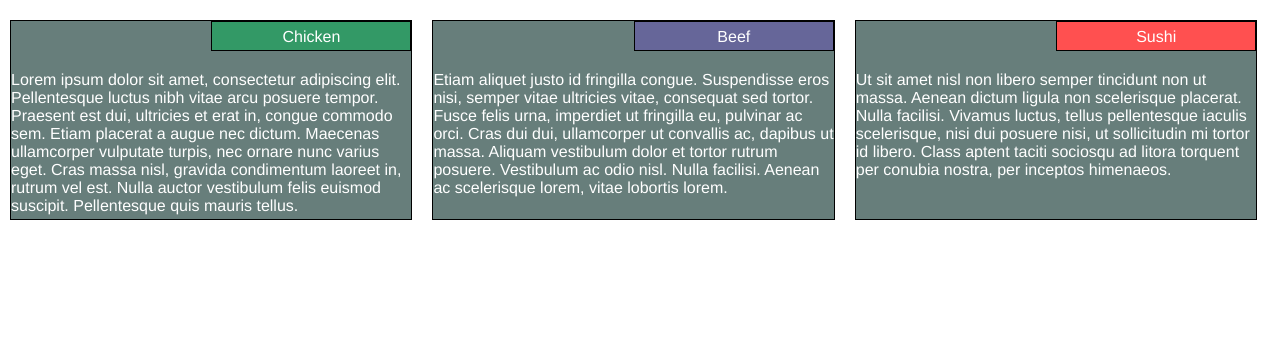
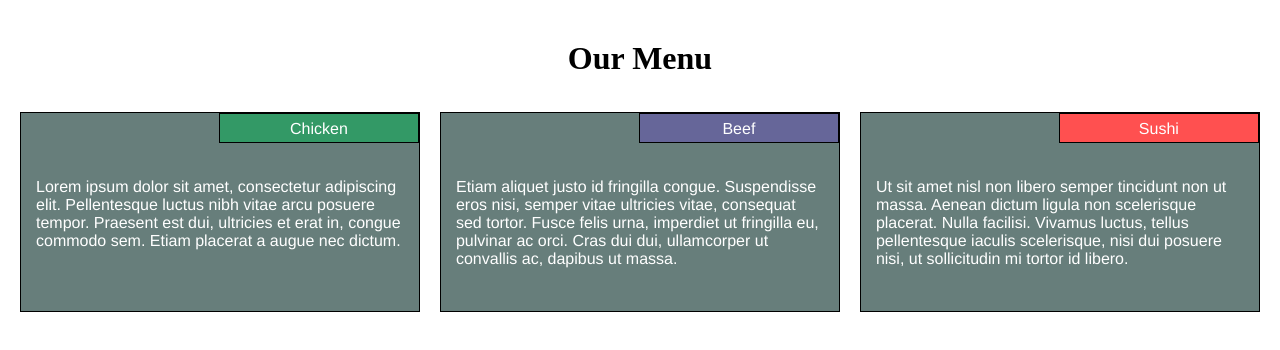
Before and after one commit to MatteoPierro/coursera-course, a plain HTML site: page module2-solution/index.html in a window 1280 px wide. Drawn offline with Linux system fonts and the light colour scheme.

Commit message:
adds default column style

```diff
--- a/module2-solution/css/style.css
+++ b/module2-solution/css/style.css
@@ -5,7 +5,10 @@
 }
 
 h1 {
-  margin-bottom: 15px;
+  margin-top: 40px;
+  margin-bottom: 25px;
+  text-align: center;
+  vertical-align: middle;
 }
 
 #label1 {
@@ -25,8 +28,8 @@ h1 {
   height: 200px;
   margin-left: 10px;
   margin-right: 10px;
-  margin-top: 20px;
-  margin-bottom: 20px;
+  margin-top: 10px;
+  margin-bottom: 10px;
   font-family: Helvetica;
   background-color: #677e7b;
   color: white;
@@ -48,17 +51,21 @@ h1 {
 
 .description {
   position: relative;
+  padding: 15px;
   top: 50px;
 }
 
 .row {
   width: 100%;
+  padding-right: 10px;
+  padding-left: 10px;
+}
+
+.col {
+    float: left;
 }
 
 @media (min-width: 992px) {
-  .col-lg-1, .col-lg-2, .col-lg-3, .col-lg-4, .col-lg-5, .col-lg-6, .col-lg-7, .col-lg-8, .col-lg-9, .col-lg-10, .col-lg-11, .col-lg-12 {
-    float: left;
-  }
   .col-lg-1 {
     width: 8.33%;
   }
@@ -69,7 +76,7 @@ h1 {
     width: 25%;
   }
   .col-lg-4 {
-    width: 33%;
+    width: 33.33%;
   }
   .col-lg-5 {
     width: 41.66%;
@@ -98,9 +105,6 @@ h1 {
 }
 
 @media (min-width: 768px) and (max-width: 991px) {
-  .col-md-1, .col-md-2, .col-md-3, .col-md-4, .col-md-5, .col-md-6, .col-md-7, .col-md-8, .col-md-9, .col-md-10, .col-md-11, .col-md-12 {
-    float: left;
-  }
   .col-md-1 {
     width: 8.33%;
   }
@@ -111,7 +115,7 @@ h1 {
     width: 25%;
   }
   .col-md-4 {
-    width: 33%;
+    width: 33.33%;
   }
   .col-md-5 {
     width: 41.66%;
--- a/module2-solution/index.html
+++ b/module2-solution/index.html
@@ -6,34 +6,35 @@
 		<title>Module 2 Exercise</title>
 	</head>
 	<body>
+    <h1> Our Menu </h1>
 		<div class="row">
-			<div class="col-lg-4 col-md-6">
+			<div class="col col-lg-4 col-md-6">
         <div class="box">
           <div id="label1" class="label">
             Chicken
           </div>
           <div class="description">
-            Lorem ipsum dolor sit amet, consectetur adipiscing elit. Pellentesque luctus nibh vitae arcu posuere tempor. Praesent est dui, ultricies et erat in, congue commodo sem. Etiam placerat a augue nec dictum. Maecenas ullamcorper vulputate turpis, nec ornare nunc varius eget. Cras massa nisl, gravida condimentum laoreet in, rutrum vel est. Nulla auctor vestibulum felis euismod suscipit. Pellentesque quis mauris tellus.
+            Lorem ipsum dolor sit amet, consectetur adipiscing elit. Pellentesque luctus nibh vitae arcu posuere tempor. Praesent est dui, ultricies et erat in, congue commodo sem. Etiam placerat a augue nec dictum.
           </div>
         </div>
 			</div>
-			<div class="col-lg-4 col-md-6">
+			<div class="col col-lg-4 col-md-6">
         <div class="box">
           <div id="label2"class="label">
             Beef
           </div>
           <div class="description">
-            Etiam aliquet justo id fringilla congue. Suspendisse eros nisi, semper vitae ultricies vitae, consequat sed tortor. Fusce felis urna, imperdiet ut fringilla eu, pulvinar ac orci. Cras dui dui, ullamcorper ut convallis ac, dapibus ut massa. Aliquam vestibulum dolor et tortor rutrum posuere. Vestibulum ac odio nisl. Nulla facilisi. Aenean ac scelerisque lorem, vitae lobortis lorem.
+            Etiam aliquet justo id fringilla congue. Suspendisse eros nisi, semper vitae ultricies vitae, consequat sed tortor. Fusce felis urna, imperdiet ut fringilla eu, pulvinar ac orci. Cras dui dui, ullamcorper ut convallis ac, dapibus ut massa.
           </div>
         </div>
 			</div>
-			<div class="col-lg-4 col-md-12">
+			<div class="col col-lg-4 col-md-12">
         <div class="box">
           <div id="label3" class="label">
             Sushi
           </div>
           <div class="description">
-            Ut sit amet nisl non libero semper tincidunt non ut massa. Aenean dictum ligula non scelerisque placerat. Nulla facilisi. Vivamus luctus, tellus pellentesque iaculis scelerisque, nisi dui posuere nisi, ut sollicitudin mi tortor id libero. Class aptent taciti sociosqu ad litora torquent per conubia nostra, per inceptos himenaeos.
+            Ut sit amet nisl non libero semper tincidunt non ut massa. Aenean dictum ligula non scelerisque placerat. Nulla facilisi. Vivamus luctus, tellus pellentesque iaculis scelerisque, nisi dui posuere nisi, ut sollicitudin mi tortor id libero.
           </div>
         </div>
 			</div>
```
